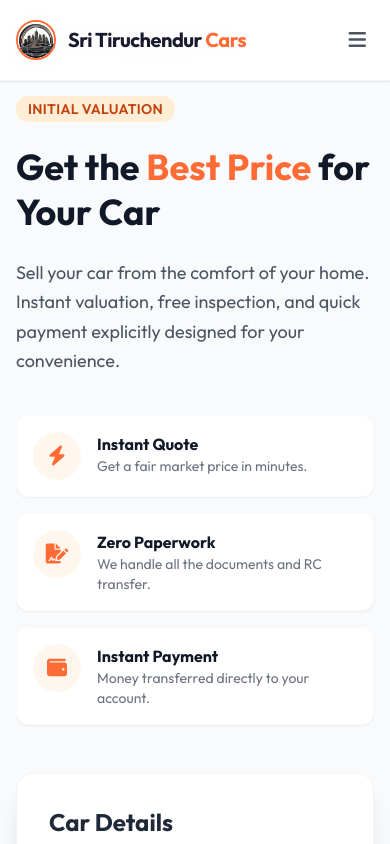
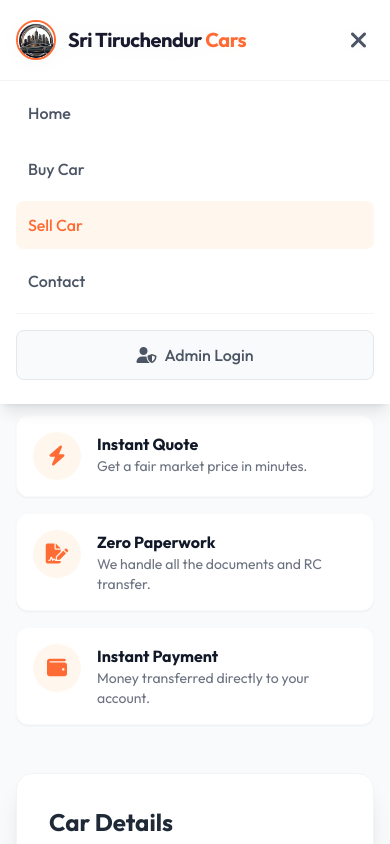
Before and after one commit to Sushiiel/Sri-tiruchendur-cars, a React (Vite) app: page /sell in a window 390 px wide. Both pictures are taken after a click on the button 357 px from the left and 40 px from the top of the page. Shown: the top 844 px of the page. Built offline with nearby package versions, Linux system fonts and the light colour scheme.

Commit message:
Fix mobile menu: Implement toggle functionality and dropdown

```diff
--- a/src/components/Navbar.tsx
+++ b/src/components/Navbar.tsx
@@ -1,17 +1,22 @@
+import { useState } from 'react';
 import { Link, useLocation } from 'react-router-dom';
 
 export default function Navbar() {
     const location = useLocation();
+    const [isOpen, setIsOpen] = useState(false);
     const isAdmin = location.pathname.startsWith('/admin') || location.pathname.startsWith('/dashboard');
 
     if (isAdmin) return null;
+
+    // Close menu when route changes
+    const handleLinkClick = () => setIsOpen(false);
 
     return (
         <nav className="bg-white/95 backdrop-blur-md fixed w-full z-50 shadow-sm border-b border-gray-100 transition-all duration-300">
             <div className="max-w-7xl mx-auto px-4 sm:px-6 lg:px-8">
                 <div className="flex justify-between items-center h-20">
                     {/* Logo */}
-                    <Link to="/" className="flex items-center space-x-3 group">
+                    <Link to="/" className="flex items-center space-x-3 group" onClick={handleLinkClick}>
                         <div className="relative w-10 h-10 overflow-hidden rounded-full border-2 border-primary group-hover:scale-105 transition-transform duration-300">
                             <img src="/logo_small.png" alt="Sri Tiruchendur Cars Logo" className="object-cover w-full h-full" />
                         </div>
@@ -36,14 +41,40 @@ export default function Navbar() {
                         </Link>
                     </div>
 
-                    {/* Mobile Menu Button (Placeholder) */}
+                    {/* Mobile Menu Button */}
                     <div className="md:hidden flex items-center">
-                        <button className="text-gray-600 hover:text-primary p-2">
-                            <i className="fas fa-bars text-xl"></i>
+                        <button
+                            onClick={() => setIsOpen(!isOpen)}
+                            className="text-gray-600 hover:text-primary p-2 focus:outline-none transition-colors"
+                        >
+                            <i className={`fas ${isOpen ? 'fa-times' : 'fa-bars'} text-2xl`}></i>
                         </button>
                     </div>
                 </div>
             </div>
+
+            {/* Mobile Menu Dropdown */}
+            {isOpen && (
+                <div className="md:hidden bg-white border-t border-gray-100 shadow-lg absolute w-full left-0 animate-fade-in-down">
+                    <div className="px-4 pt-2 pb-6 space-y-2">
+                        <MobileNavLink to="/" label="Home" active={location.pathname === '/'} onClick={handleLinkClick} />
+                        <MobileNavLink to="/cars" label="Buy Car" active={location.pathname === '/cars'} onClick={handleLinkClick} />
+                        <MobileNavLink to="/sell" label="Sell Car" active={location.pathname === '/sell'} onClick={handleLinkClick} />
+                        <MobileNavLink to="/contact" label="Contact" active={location.pathname === '/contact'} onClick={handleLinkClick} />
+
+                        <div className="pt-4 mt-4 border-t border-gray-100">
+                            <Link
+                                to="/admin"
+                                onClick={handleLinkClick}
+                                className="block w-full text-center px-5 py-3 rounded-lg bg-gray-50 text-gray-600 font-medium hover:bg-orange-50 hover:text-primary border border-gray-200 transition-colors"
+                            >
+                                <i className="fas fa-user-shield mr-2"></i>
+                                Admin Login
+                            </Link>
+                        </div>
+                    </div>
+                </div>
+            )}
         </nav>
     );
 }
@@ -62,3 +93,18 @@ function NavLink({ to, label, active }: { to: string, label: string, active: boo
         </Link>
     );
 }
+
+function MobileNavLink({ to, label, active, onClick }: { to: string, label: string, active: boolean, onClick: () => void }) {
+    return (
+        <Link
+            to={to}
+            onClick={onClick}
+            className={`block px-3 py-3 rounded-lg text-base font-medium transition-colors ${active
+                    ? 'bg-orange-50 text-primary'
+                    : 'text-gray-600 hover:bg-gray-50 hover:text-primary'
+                }`}
+        >
+            {label}
+        </Link>
+    );
+}
```
